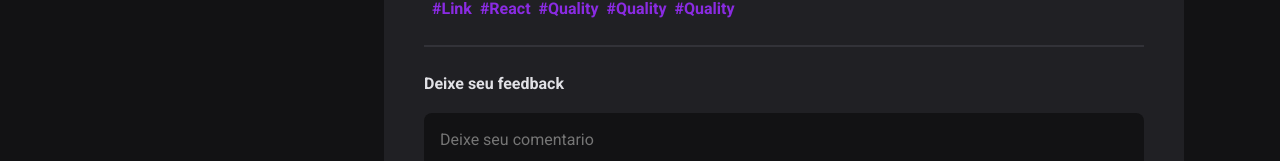
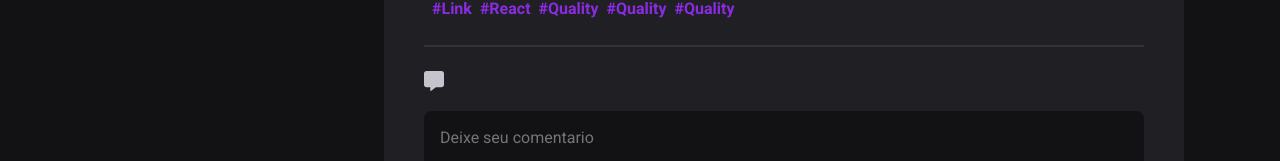
Before and after one commit to diwberg/react-rocket, a React (Vite) app: page / in a window 1280 px wide. Shown: the part 540-701 px from the top of the page. Built offline with nearby package versions, Linux system fonts and the light colour scheme.

Commit message:
Icon Comment add

```diff
--- a/src/components/Post.jsx
+++ b/src/components/Post.jsx
@@ -2,6 +2,7 @@ import { useState } from 'react';
 import style from '../components/Post.module.css';
 import { Avatar } from "./Avatar";
 import { Comment } from "./Comment";
+import { FaCommentAlt } from "react-icons/fa"
 
 import { format, formatDistanceToNow } from "date-fns";
 import ptBR from "date-fns/locale/pt-BR";
@@ -74,7 +75,7 @@ export function Post(props){
 
             <form className={style.commentForm} onSubmit={handleCreateNewComment}>
 
-                <strong>Deixe seu feedback</strong>
+            <FaCommentAlt className={style.icon} size={20} title="Deixe seu feedback" />
 
                 <textarea
                 name='comment'
--- a/src/components/Post.module.css
+++ b/src/components/Post.module.css
@@ -71,6 +71,10 @@
     padding-top: 1.5rem;
     border-top: 2px solid var(--grey-600);
 }
+.icon {
+    align-items: flex-start;
+
+}
 .commentForm > strong {
     line-height: 1.6;
     color: var(--grey-100);
```
